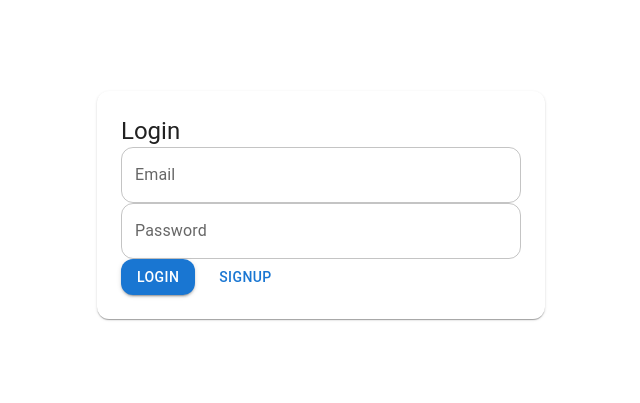
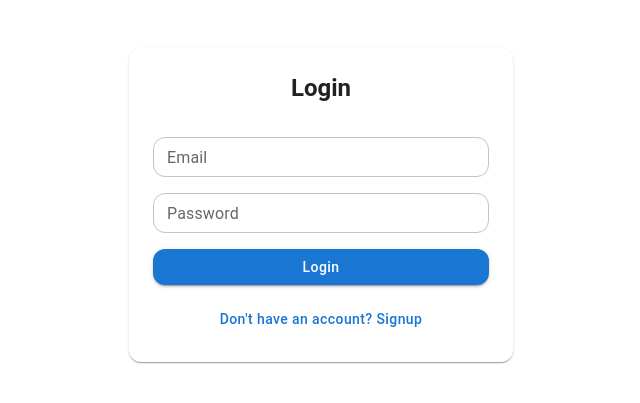
Before and after one commit to mhdmusharraf/Bookfair-Reservation-System, a React (Vite) app in the folder bookfair-vendor/: page /login in a window 1280 px wide. Shown: the part 195-598 px from the top of the page, without its empty margins (319-959 px from the left). Built offline with nearby package versions, Linux system fonts and the light colour scheme; no server answers.

Commit message:
Vendor login updated

```diff
--- a/bookfair-vendor/src/pages/Login.jsx
+++ b/bookfair-vendor/src/pages/Login.jsx
@@ -13,14 +13,16 @@ export default function Login() {
   const [loading, setLoading] = useState(false);
   const [err, setErr] = useState("");
 
-  const onSubmit = async (e) => {
-    e.preventDefault();
-    setLoading(true); setErr("");
+  const onSubmit = async (event) => {
+    event.preventDefault();
+    setLoading(true);
+    setErr("");
     try {
       const { data } = await apiLogin({ email, password });
       login(data.token, data.user);
       nav("/");
-    } catch (e) {
+    } catch (err) {
+      console.log(err);
       setErr("Invalid credentials");
     } finally {
       setLoading(false);
@@ -29,15 +31,53 @@ export default function Login() {
 
   return (
     <div className="min-h-screen flex items-center justify-center">
-      <Paper className="p-6 w-full max-w-md">
-        <Typography variant="h5" className="font-bold mb-4">Login</Typography>
+      <Paper className="p-6 w-full max-w-sm flex flex-col">
+        <Typography
+          variant="h5"
+          className="mb-4 flex justify-center"
+          sx={{ marginBottom: 4, fontWeight: "bold" }}
+        >
+          Login
+        </Typography>
         <form onSubmit={onSubmit} className="space-y-3">
-          <TextField fullWidth label="Email" value={email} onChange={e=>setEmail(e.target.value)} />
-          <TextField fullWidth label="Password" type="password" value={password} onChange={e=>setPassword(e.target.value)} />
-          {err && <Typography color="error" variant="body2">{err}</Typography>}
-          <Stack direction="row" spacing={2}>
-            <Button type="submit" variant="contained" disabled={loading}>Login</Button>
-            <Button component={Link} to="/signup">Signup</Button>
+          <TextField
+            fullWidth
+            size="small"
+            label="Email"
+            sx={{ marginBottom: 2 }}
+            value={email}
+            onChange={(e) => setEmail(e.target.value)}
+          />
+          <TextField
+            fullWidth
+            size="small"
+            label="Password"
+            sx={{ marginBottom: 2 }}
+            type="password"
+            value={password}
+            onChange={(e) => setPassword(e.target.value)}
+          />
+          {err && (
+            <Typography color="error" variant="body2">
+              {err}
+            </Typography>
+          )}
+          <Stack direction="column" spacing={2}>
+            <Button
+              type="submit"
+              variant="contained"
+              sx={{ textTransform: "none" }}
+              disabled={loading}
+            >
+              Login
+            </Button>
+            <Button
+              component={Link}
+              to="/signup"
+              sx={{ textTransform: "none" }}
+            >
+              Don't have an account? Signup
+            </Button>
           </Stack>
         </form>
       </Paper>
```
